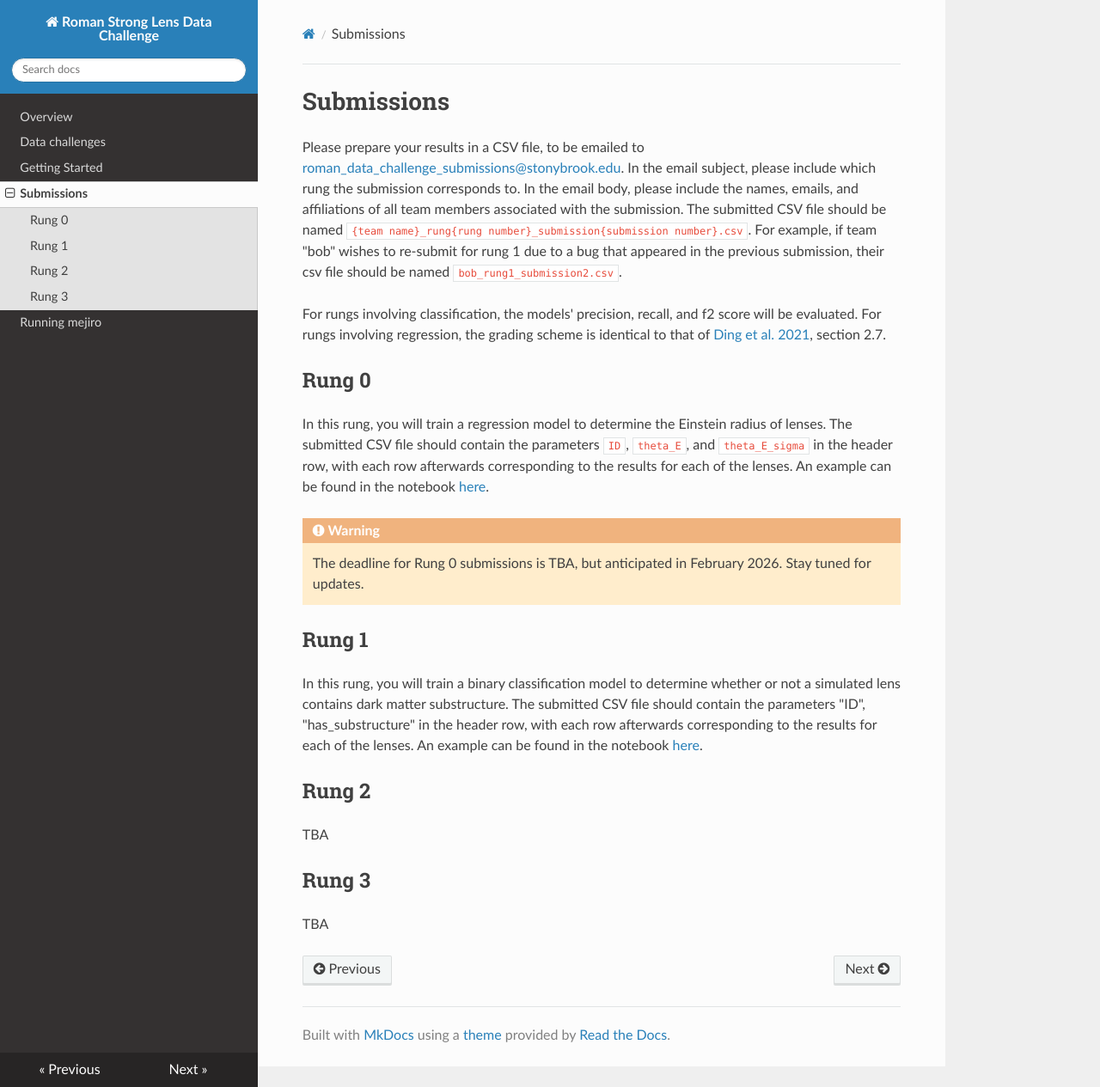
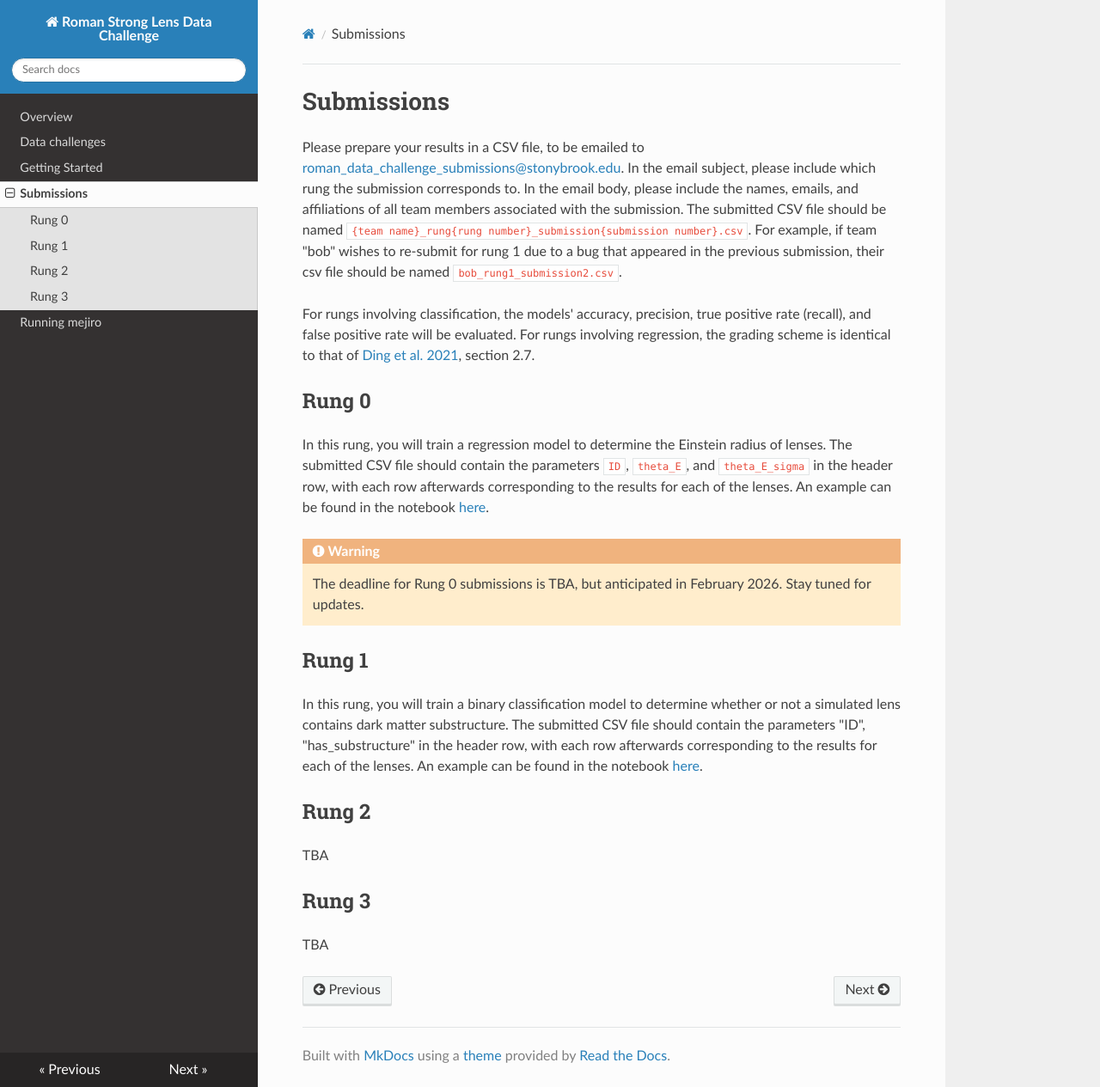
Before and after one commit to ahuang314/Roman_Data_Challenge, an MkDocs documentation site: the page built from docs/submissions.md, in a window 1280 px wide and 1265 px high. Shown: the whole window at 86% size. Built offline with MkDocs 1.6.1, drawn with Linux system fonts in a browser that asks for light colours; nearby versions of some CDN libraries.

Commit message:
edit submission page

```diff
--- a/docs/submissions.md
+++ b/docs/submissions.md
@@ -2,7 +2,7 @@
 
  Please prepare your results in a CSV file, to be emailed to [roman_data_challenge_submissions@stonybrook.edu](mailto:roman_data_challenge_submissions@stonybrook.edu). In the email subject, please include which rung the submission corresponds to. In the email body, please include the names, emails, and affiliations of all team members associated with the submission. The submitted CSV file should be named `{team name}_rung{rung number}_submission{submission number}.csv`. For example, if team "bob" wishes to re-submit for rung 1 due to a bug that appeared in the previous submission, their csv file should be named `bob_rung1_submission2.csv`.
 
-For rungs involving classification, the models' precision, recall, and f2 score will be evaluated. For rungs involving regression, the grading scheme is identical to that of [Ding et al. 2021](https://ui.adsabs.harvard.edu/abs/2021MNRAS.503.1096D/abstract), section 2.7.
+For rungs involving classification, the models' accuracy, precision, true positive rate (recall), and false positive rate will be evaluated. For rungs involving regression, the grading scheme is identical to that of [Ding et al. 2021](https://ui.adsabs.harvard.edu/abs/2021MNRAS.503.1096D/abstract), section 2.7.
 
 ## Rung 0
 
```
